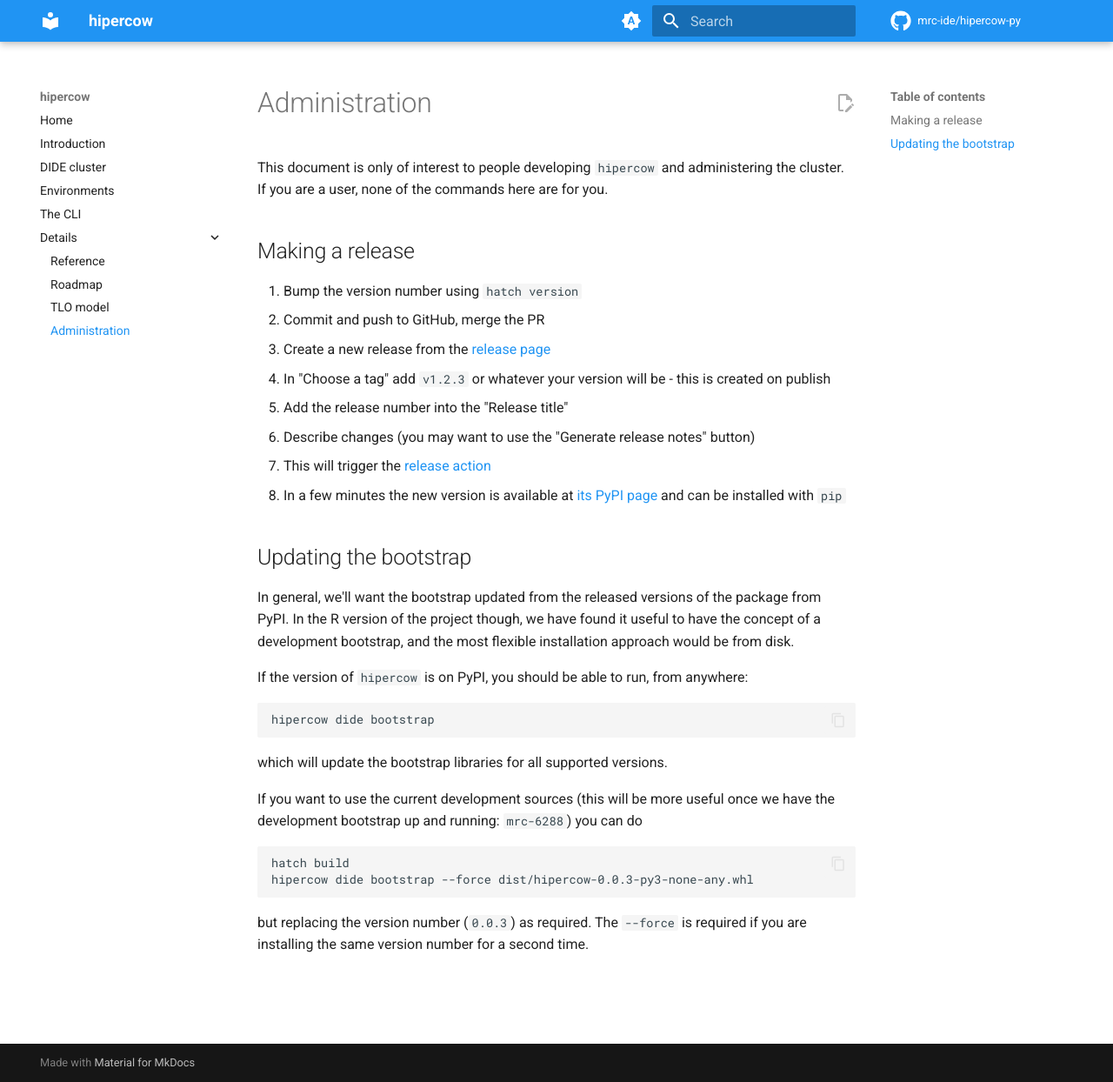
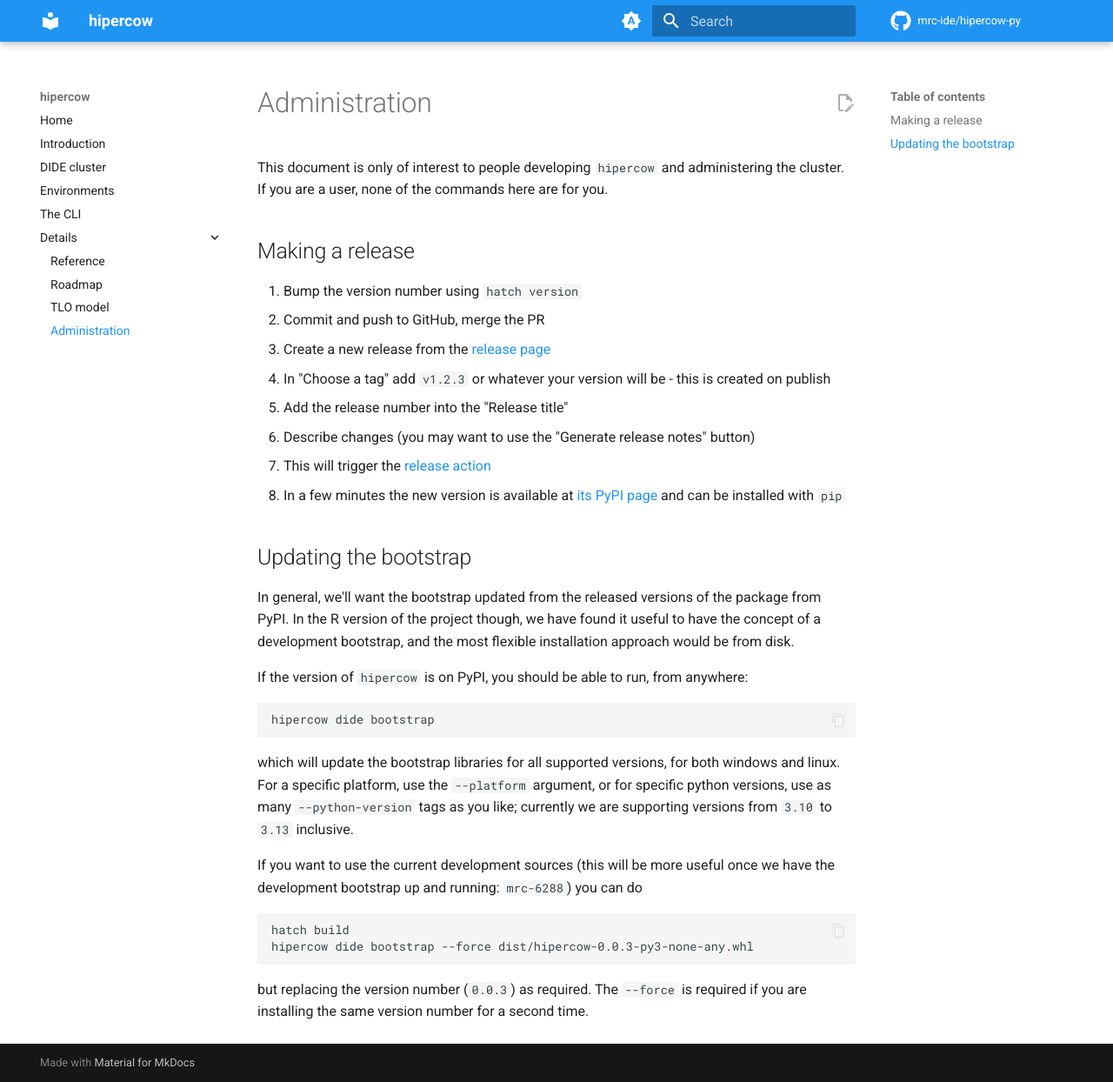
Before and after one commit to mrc-ide/hipercow-py, an MkDocs documentation site: the page built from docs/administration.md, in a window 1280 px wide and 1244 px high. Shown: the whole window at 87% size. Built offline with MkDocs 1.6.1 and Material for MkDocs 9.7.7, drawn with Linux system fonts in a browser that asks for light colours; comment, search, counter and statistics services are not loaded.

Commit message:
Update docs

````diff
--- a/docs/administration.md
+++ b/docs/administration.md
@@ -23,7 +23,7 @@ If the version of `hipercow` is on PyPI, you should be able to run, from anywher
 hipercow dide bootstrap
 ```
 
-which will update the bootstrap libraries for all supported versions.
+which will update the bootstrap libraries for all supported versions, for both windows and linux. For a specific platform, use the `--platform` argument, or for specific python versions, use as many `--python-version` tags as you like; currently we are supporting versions from `3.10` to `3.13` inclusive.
 
 If you want to use the current development sources (this will be more useful once we have the development bootstrap up and running: `mrc-6288`) you can do
 
````
